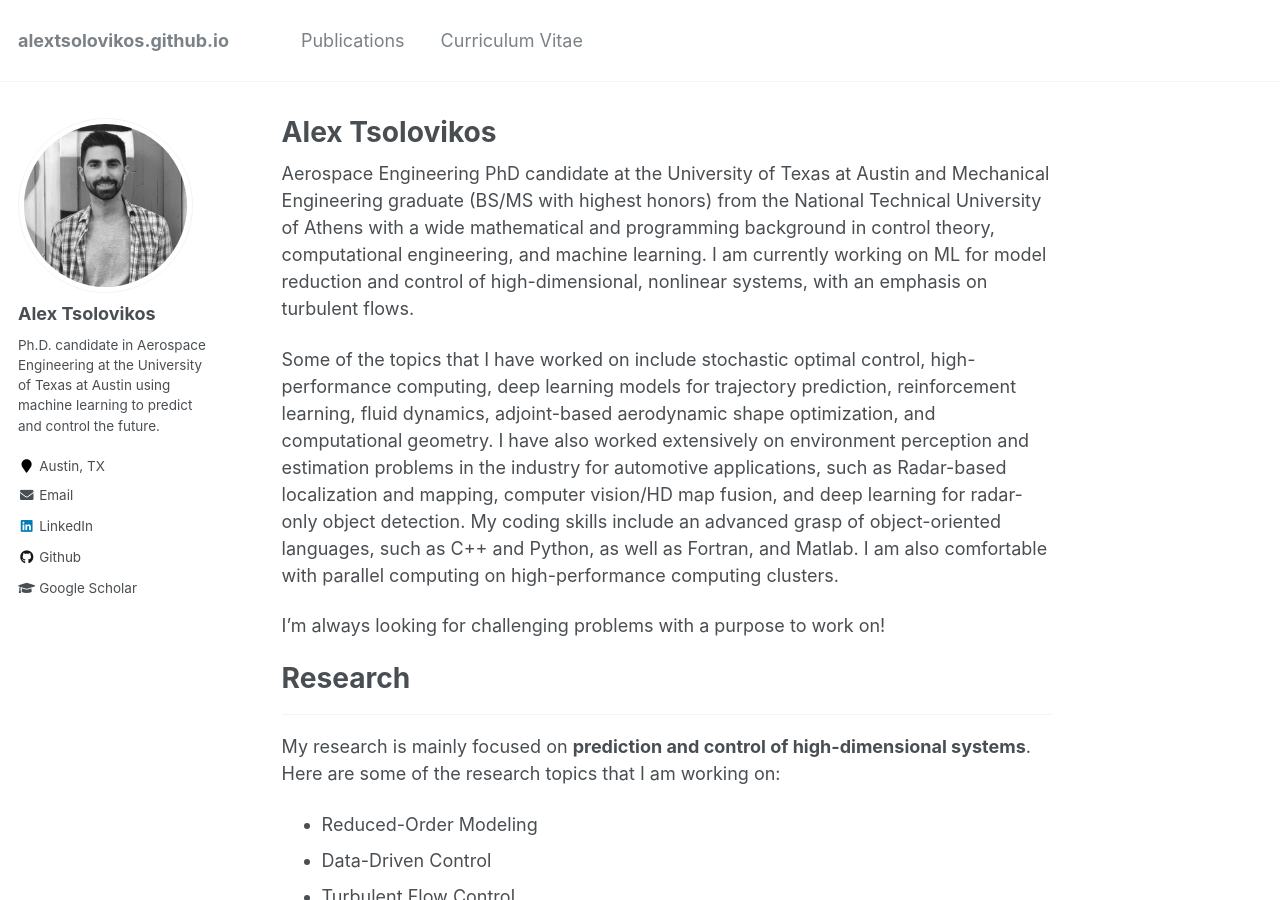
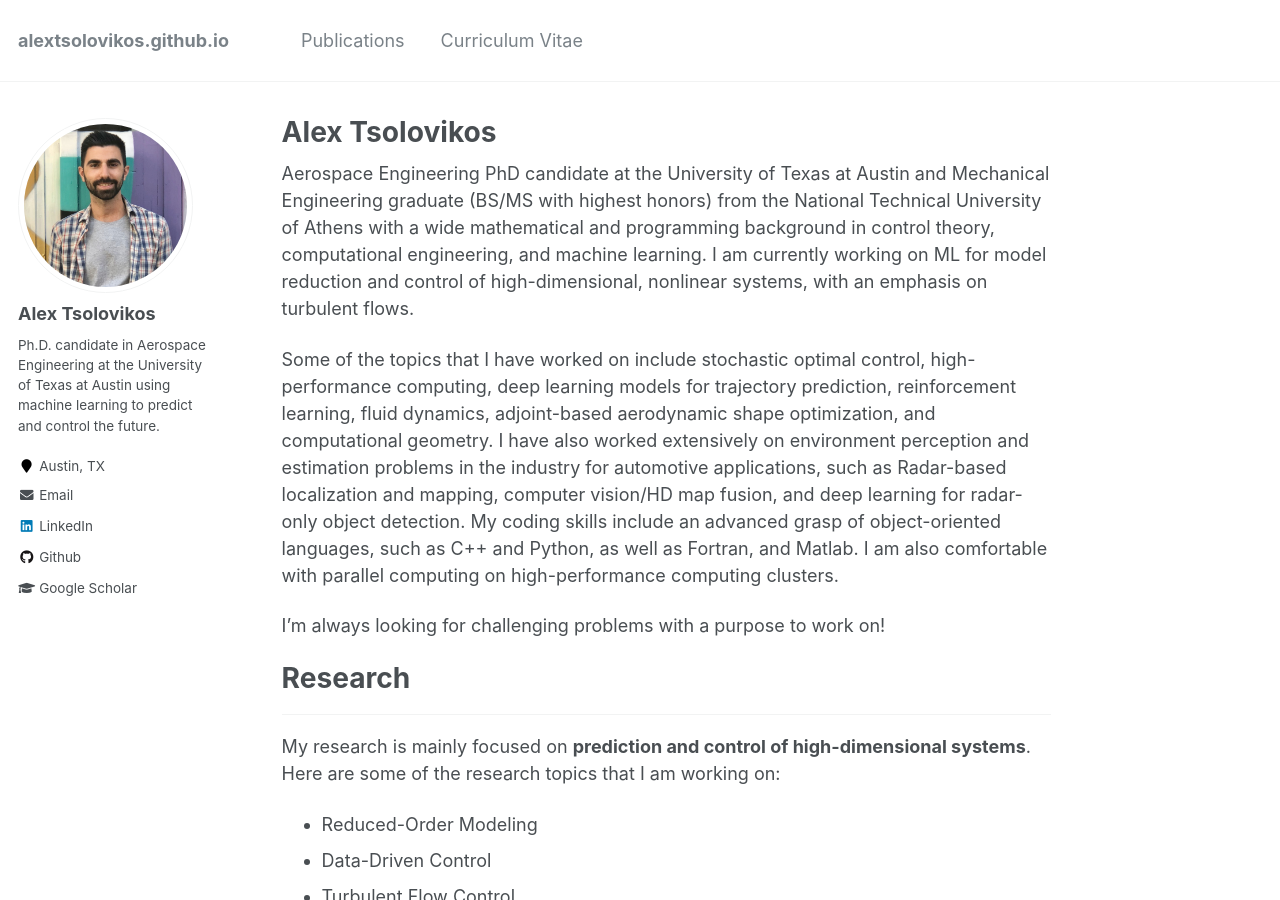
Before and after one commit to alextsolovikos/alextsolovikos.github.io, a Jekyll site: the page built from _pages/about.md, in a window 1280 px wide and 900 px high. Built offline with Jekyll 4.4.1, drawn with Linux system fonts in a browser that asks for light colours.

Commit message:
Update _config.yml

```diff
--- a/_config.yml
+++ b/_config.yml
@@ -81,7 +81,7 @@ analytics:
 # Site Author
 author:
   name             : "Alex Tsolovikos"
-  avatar           : "profile_gray.jpeg"
+  avatar           : "profile.jpeg"
   bio              : "Ph.D. candidate in Aerospace Engineering at the University of Texas at Austin using machine learning to predict and control the future."
   location         : "Austin, TX"
   employer         :
```
